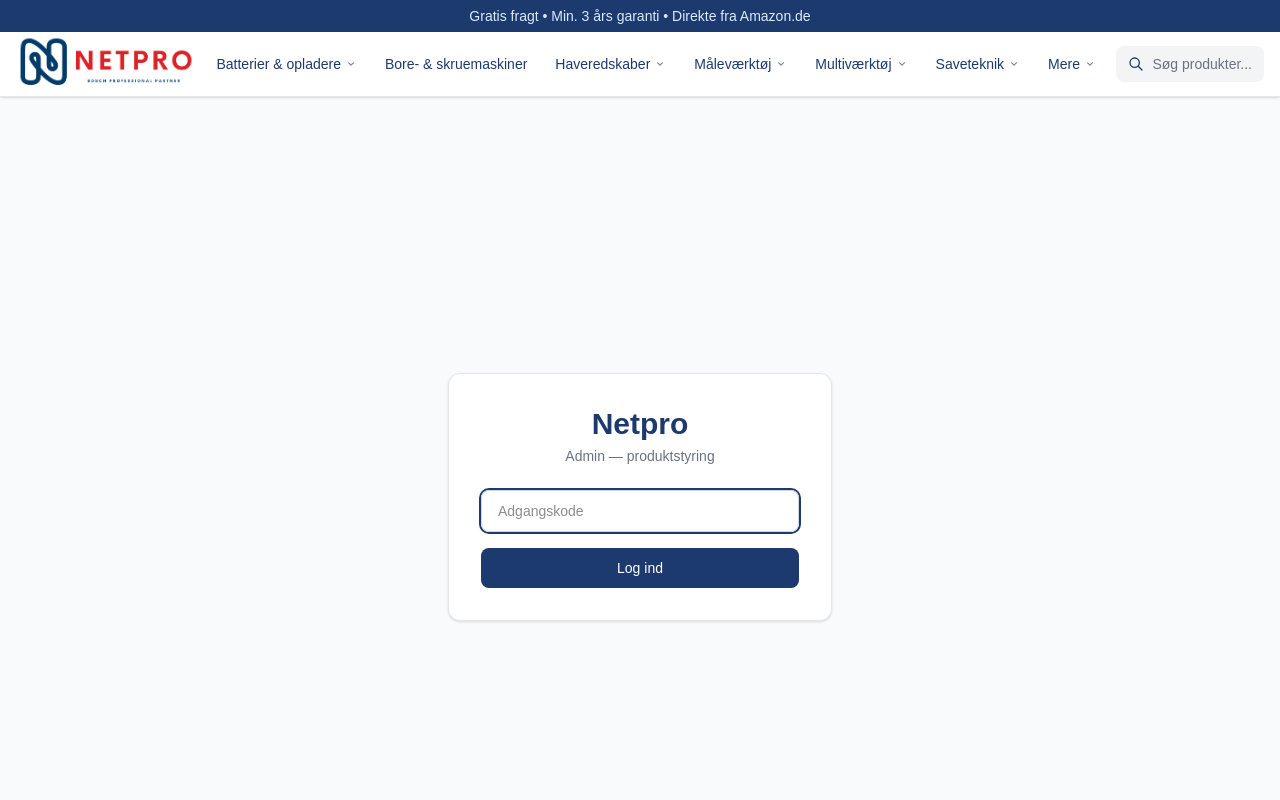
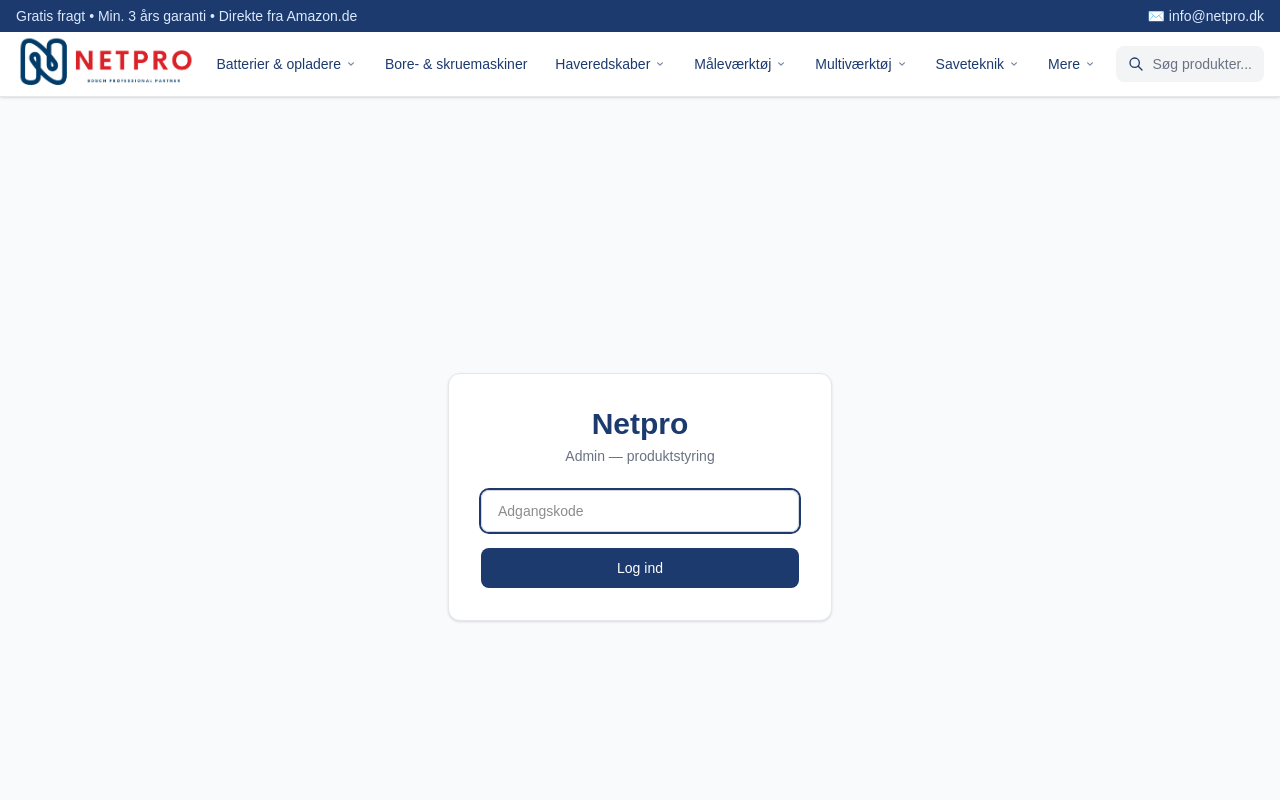
Before and after one commit to BrianTofft/netpro, a Next.js app: page /admin in a window 1280 px wide. Shown: the top 800 px of the page. Built offline with nearby package versions, Linux system fonts and the light colour scheme.

Commit message:
Add info@netpro.dk email to nav top bar

```diff
--- a/components/layout/Nav.tsx
+++ b/components/layout/Nav.tsx
@@ -12,8 +12,12 @@
   return (
     <header className="bg-white shadow-sm sticky top-0 z-50 border-b border-gray-200">
       {/* Top bar — navy */}
-      <div className="bg-[#1C3A6E] text-sm py-1.5 px-4 text-center text-blue-100">
-        Gratis fragt • Min. 3 års garanti • Direkte fra Amazon.de
+      <div className="bg-[#1C3A6E] text-sm py-1.5 px-4 text-blue-100 flex items-center justify-between">
+        <span className="hidden sm:block">Gratis fragt • Min. 3 års garanti • Direkte fra Amazon.de</span>
+        <span className="sm:hidden">Gratis fragt • Min. 3 års garanti</span>
+        <a href="mailto:info@netpro.dk" className="hover:text-white transition-colors">
+          ✉️ info@netpro.dk
+        </a>
       </div>
 
       {/* Main nav */}
```
